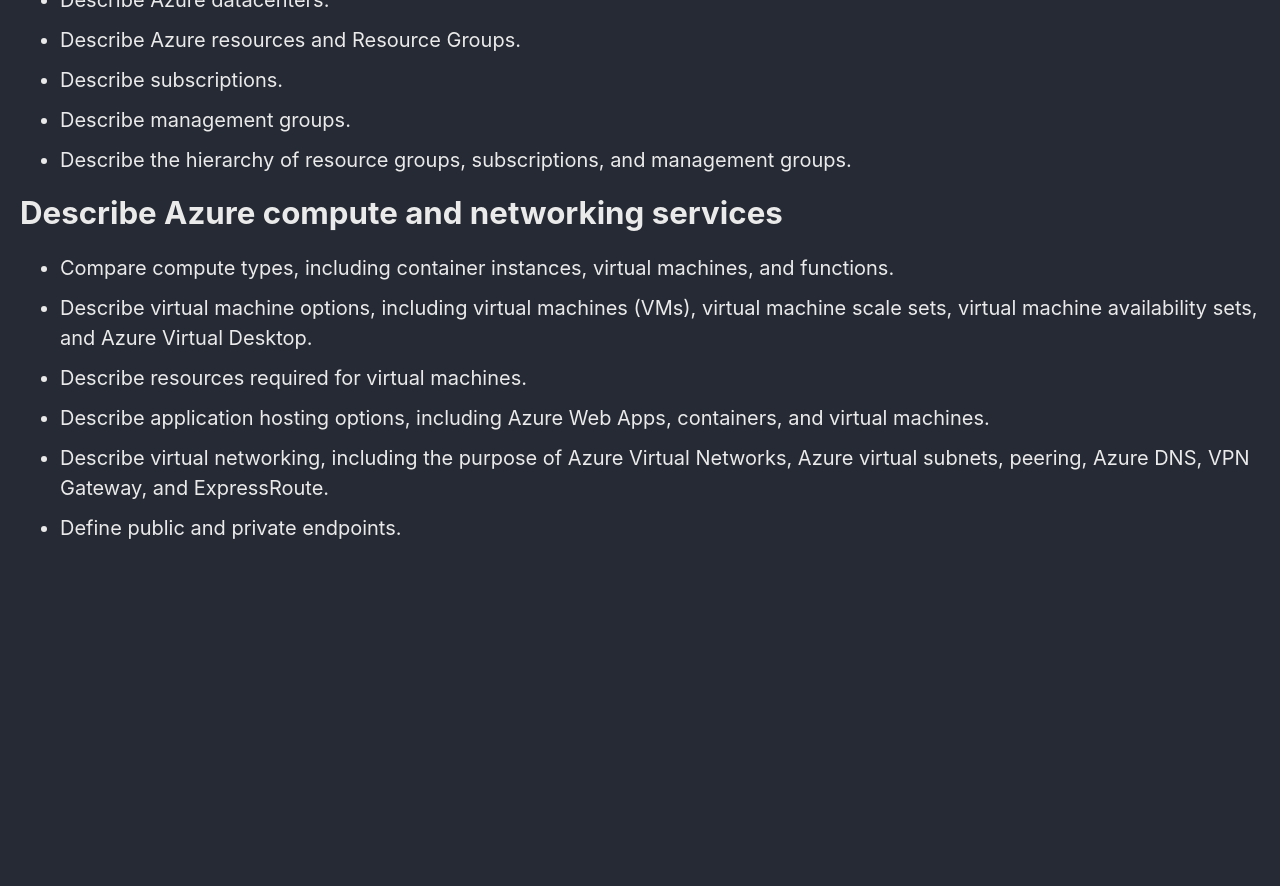
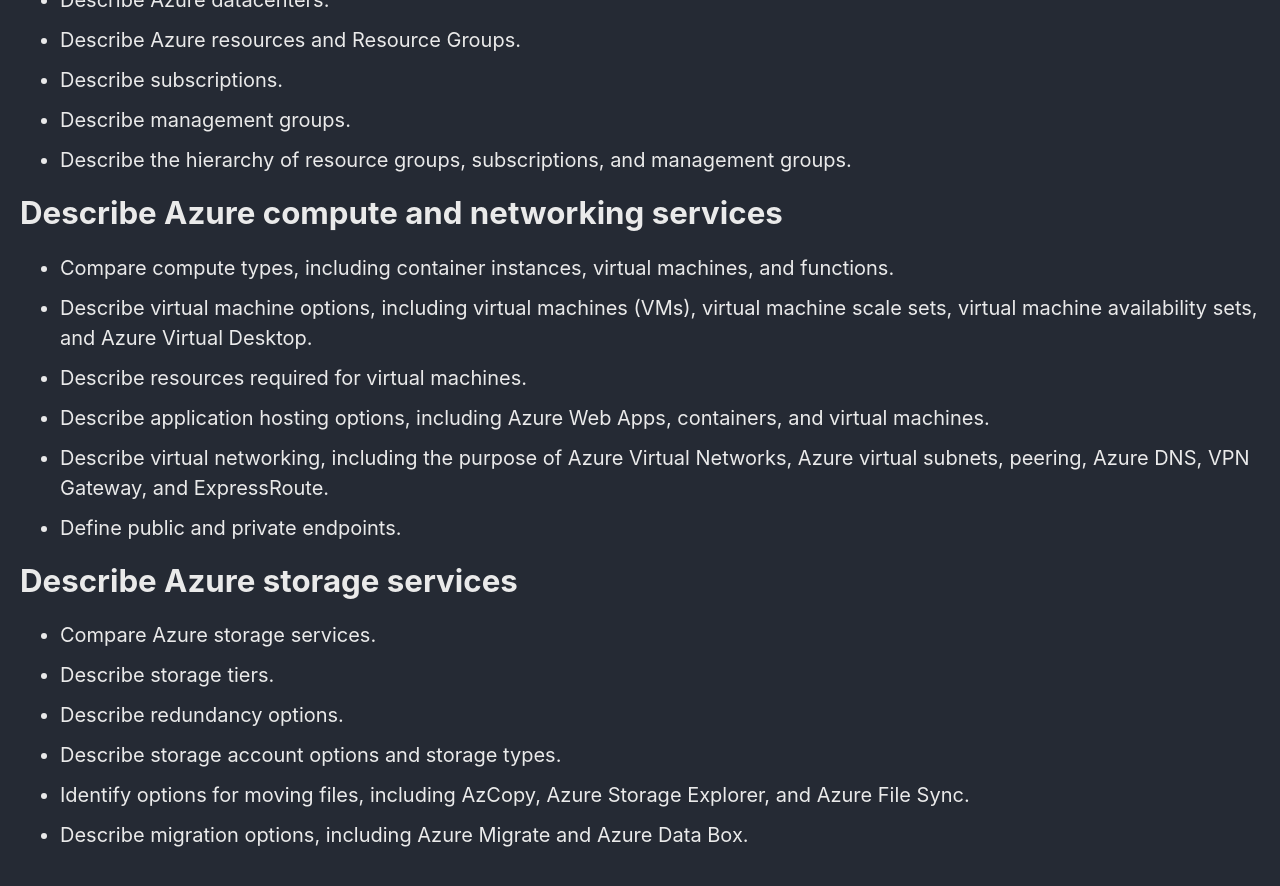
Before and after one commit to Connor-McCartney/Connor-McCartney.github.io, a Jekyll site: the page built from _pages/misc/AZ-900.md, in a window 1280 px wide and 900 px high, scrolled down 1072 px. Shown: the top 886 px of the window. Built offline with Jekyll 4.4.1, drawn with Linux system fonts in a browser that asks for light colours; cached includes are drawn as plain includes; our own code applies the rules of GitHub Pages for plain Markdown files; before the commit the page ends 1665 px from its top, so only the background shows below that.

Commit message:
Update AZ-900.md

```diff
--- a/_pages/misc/AZ-900.md
+++ b/_pages/misc/AZ-900.md
@@ -43,3 +43,12 @@
 - Describe application hosting options, including Azure Web Apps, containers, and virtual machines.
 - Describe virtual networking, including the purpose of Azure Virtual Networks, Azure virtual subnets, peering, Azure DNS, VPN Gateway, and ExpressRoute.
 - Define public and private endpoints.
+
+# Describe Azure storage services
+
+- Compare Azure storage services.
+- Describe storage tiers.
+- Describe redundancy options.
+- Describe storage account options and storage types.
+- Identify options for moving files, including AzCopy, Azure Storage Explorer, and Azure File Sync.
+- Describe migration options, including Azure Migrate and Azure Data Box.
```
